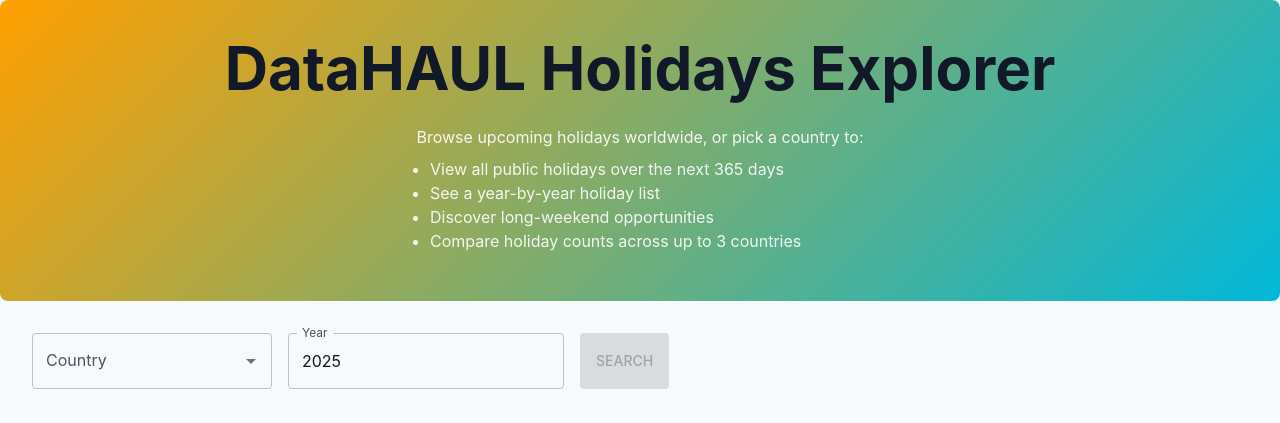
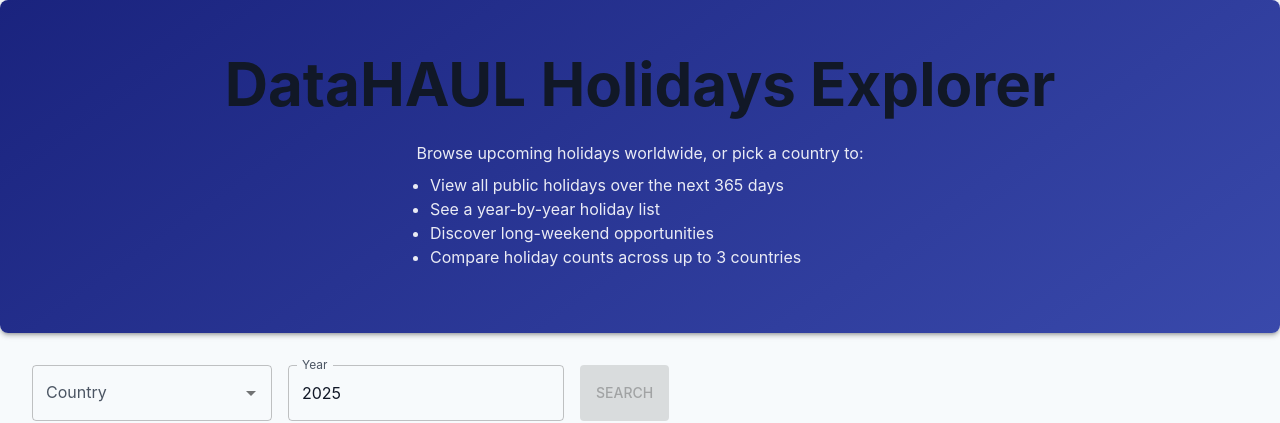
Before and after one commit to Spivey-Gault-Projects/DataHAUL-Holidays, a React (Create React App) app in the folder frontend-service/: page / in a window 1280 px wide. Shown: the top 423 px of the page. Built offline with nearby package versions, Linux system fonts and the light colour scheme; no server answers.

Commit message:
Adjusted theme

```diff
--- a/frontend-service/src/components/HeroSection.tsx
+++ b/frontend-service/src/components/HeroSection.tsx
@@ -1,20 +1,16 @@
 import { Box, Typography } from "@mui/material";
 
-interface HeroSectionProps {
-  onGetStarted: () => void;
-}
-
-export default function HeroSection({ onGetStarted }: HeroSectionProps) {
+export default function HeroSection() {
   return (
     <Box
       sx={{
         textAlign: "center",
-        py: 4,
-        px: 2,
+        py: { xs: 4, md: 6 },
+        px: { xs: 2, md: 4 },
         borderRadius: 2,
-        background: (theme) =>
-          `linear-gradient(135deg, ${theme.palette.accent.main} 0%, ${theme.palette.primary.main} 100%)`,
-        color: (theme) => theme.palette.primary.contrastText,
+        backgroundImage: "linear-gradient(145deg, #1A237E 0%, #3949AB 100%)",
+        boxShadow: 3,
+        color: "#ffffff",
       }}
     >
       <Typography variant="h2" gutterBottom>
--- a/frontend-service/src/screens/Dashboard/DashboardPage.tsx
+++ b/frontend-service/src/screens/Dashboard/DashboardPage.tsx
@@ -8,11 +8,7 @@
 
   return (
     <>
-      <HeroSection
-        onGetStarted={() =>
-          explorerRef.current?.scrollIntoView({ behavior: "smooth" })
-        }
-      />
+      <HeroSection />
 
       <Box ref={explorerRef} sx={{ p: 4 }}>
         <ExplorerSection />
```
